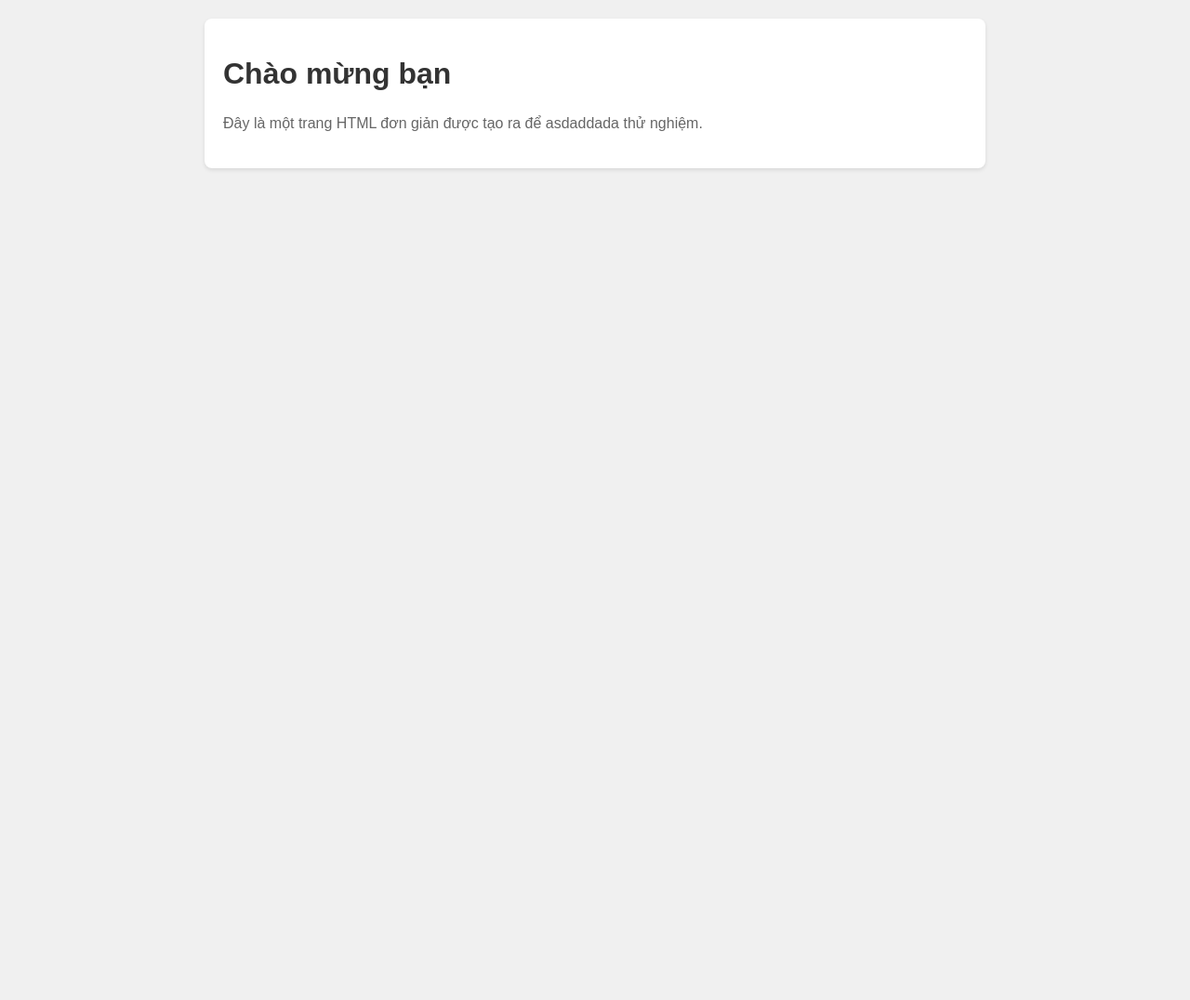
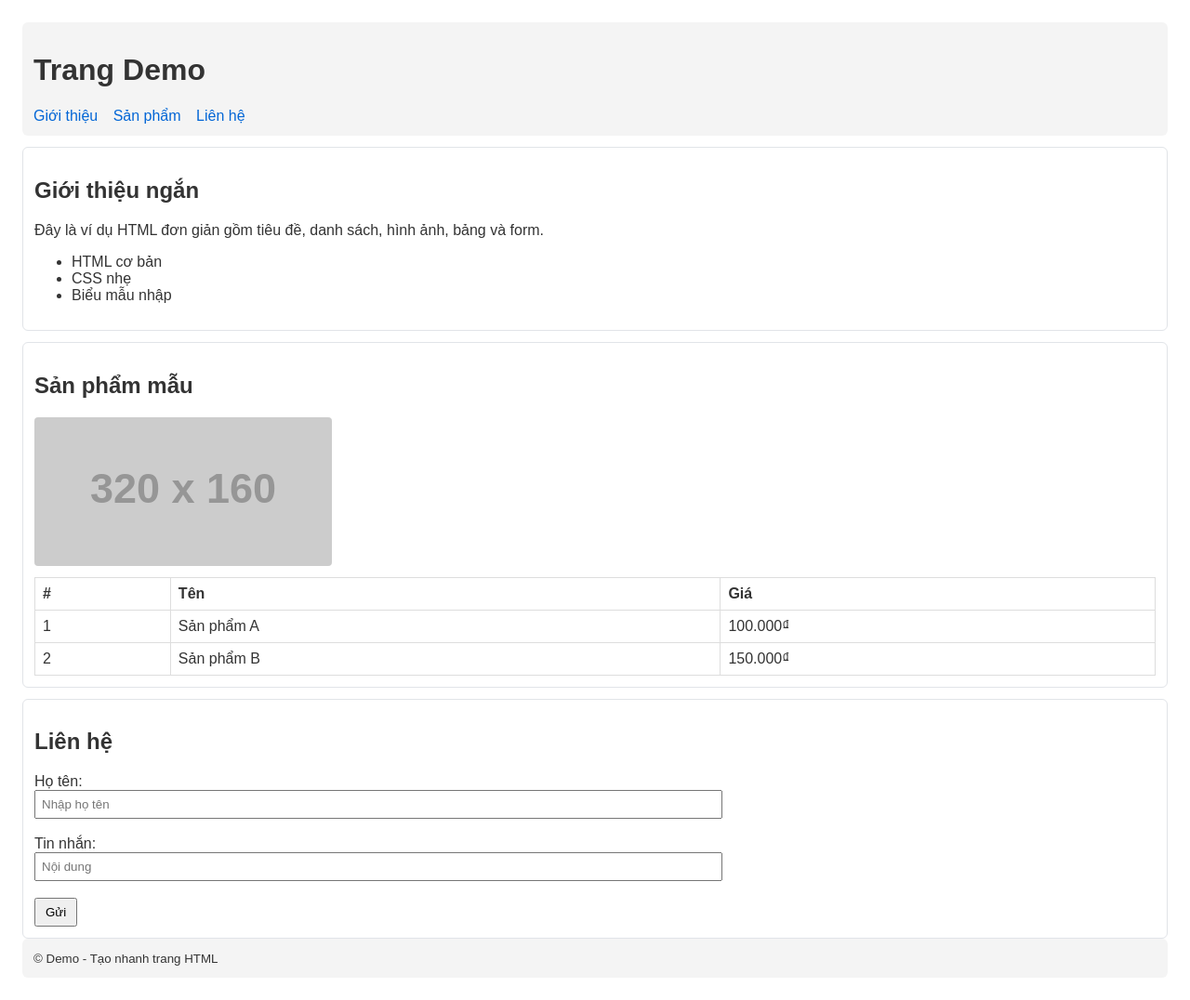
Before and after one commit to 19Obae/Demo, a plain HTML site: page index.html in a window 1280 px wide. Shown: the whole page at 93% size. Before the commit the page ends 800 px from the top, so only its background shows below. Drawn offline with Linux system fonts and the light colour scheme; placeholder pictures from the web are drawn by us.

Commit message:
thay đổi nhiều nhe

```diff
--- a/index.html
+++ b/index.html
@@ -1,36 +1,69 @@
-<!DOCTYPE html>
-<html lang="en">
+<!doctype html>
+<html lang="vi">
 <head>
-    <meta charset="UTF-8">
-    <meta name="viewport" content="width=device-width, initial-scale=1.0">
-    <title>Simple HTML Page</title>
+    <meta charset="utf-8" />
+    <meta name="viewport" content="width=device-width,initial-scale=1" />
+    <title>Demo HTML đơn giản</title>
     <style>
-        body {
-            font-family: Arial, sans-serif;
-            margin: 0;
-            padding: 20px;
-            background-color: #f0f0f0;
-        }
-        .container {
-            max-width: 800px;
-            margin: 0 auto;
-            background-color: white;
-            padding: 20px;
-            border-radius: 8px;
-            box-shadow: 0 2px 4px rgba(0, 0, 0, 0.1);
-        }
-        h1 {
-            color: #333;
-        }
-        p {
-            color: #666;
-            line-height: 1.6;
-        }
+        body { font-family: Arial, sans-serif; margin: 24px; color: #333; }
+        header, footer { background:#f4f4f4; padding:12px; border-radius:6px; }
+        nav a { margin-right:12px; color:#0366d6; text-decoration:none; }
+        .card { border:1px solid #e1e4e8; padding:12px; border-radius:6px; margin-top:12px; }
+        table { border-collapse:collapse; width:100%; margin-top:8px; }
+        th, td { border:1px solid #ddd; padding:8px; text-align:left; }
+        form input[type="text"]{ padding:6px; width:60%; }
+        form button { padding:6px 10px; }
     </style>
 </head>
 <body>
-    <div class="container">
-        <h1>Chào mừng bạn</h1>
-        <p>Đây là một trang HTML đơn giản được tạo ra để asdaddada thử nghiệm.</p>
+    <header>
+        <h1>Trang Demo</h1>
+        <nav>
+            <a href="#gioithieu">Giới thiệu</a>
+            <a href="#sanpham">Sản phẩm</a>
+            <a href="#lienhe">Liên hệ</a>
+        </nav>
+    </header>
+
+    <main>
+        <section id="gioithieu" class="card">
+            <h2>Giới thiệu ngắn</h2>
+            <p>Đây là ví dụ HTML đơn giản gồm tiêu đề, danh sách, hình ảnh, bảng và form.</p>
+            <ul>
+                <li>HTML cơ bản</li>
+                <li>CSS nhẹ</li>
+                <li>Biểu mẫu nhập</li>
+            </ul>
+        </section>
+
+        <section id="sanpham" class="card">
+            <h2>Sản phẩm mẫu</h2>
+            <img src="https://via.placeholder.com/320x160.png?text=Demo+Image" alt="Hình demo" style="max-width:100%;height:auto;border-radius:4px;">
+            <table>
+                <thead>
+                    <tr><th>#</th><th>Tên</th><th>Giá</th></tr>
+                </thead>
+                <tbody>
+                    <tr><td>1</td><td>Sản phẩm A</td><td>100.000₫</td></tr>
+                    <tr><td>2</td><td>Sản phẩm B</td><td>150.000₫</td></tr>
+                </tbody>
+            </table>
+        </section>
+
+        <section id="lienhe" class="card">
+            <h2>Liên hệ</h2>
+            <form onsubmit="alert('Cảm ơn! (demo)'); return false;">
+                <label for="name">Họ tên:</label><br>
+                <input id="name" type="text" placeholder="Nhập họ tên" required><br><br>
+                <label for="msg">Tin nhắn:</label><br>
+                <input id="msg" type="text" placeholder="Nội dung"><br><br>
+                <button type="submit">Gửi</button>
+            </form>
+        </section>
+    </main>
+
+    <footer>
+        <small>&copy; Demo - Tạo nhanh trang HTML</small>
+    </footer>
 </body>
 </html>
```
